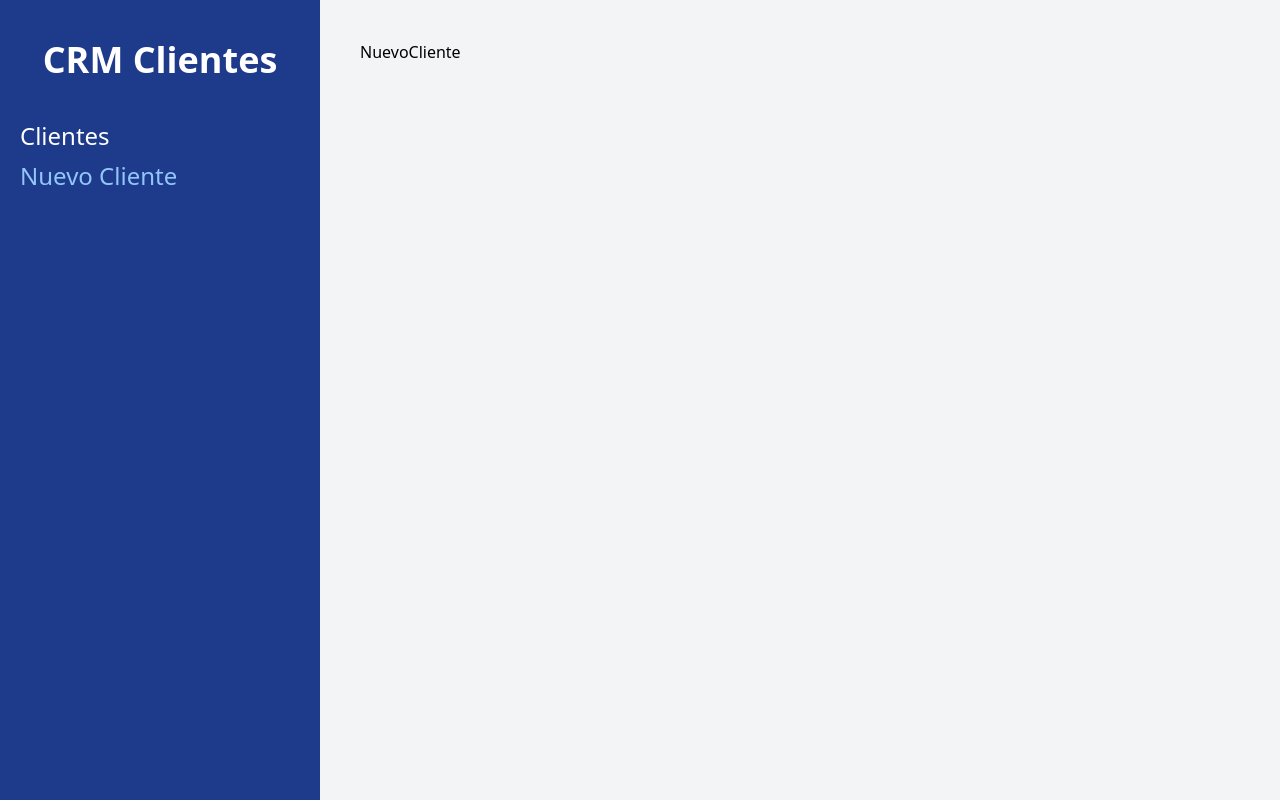
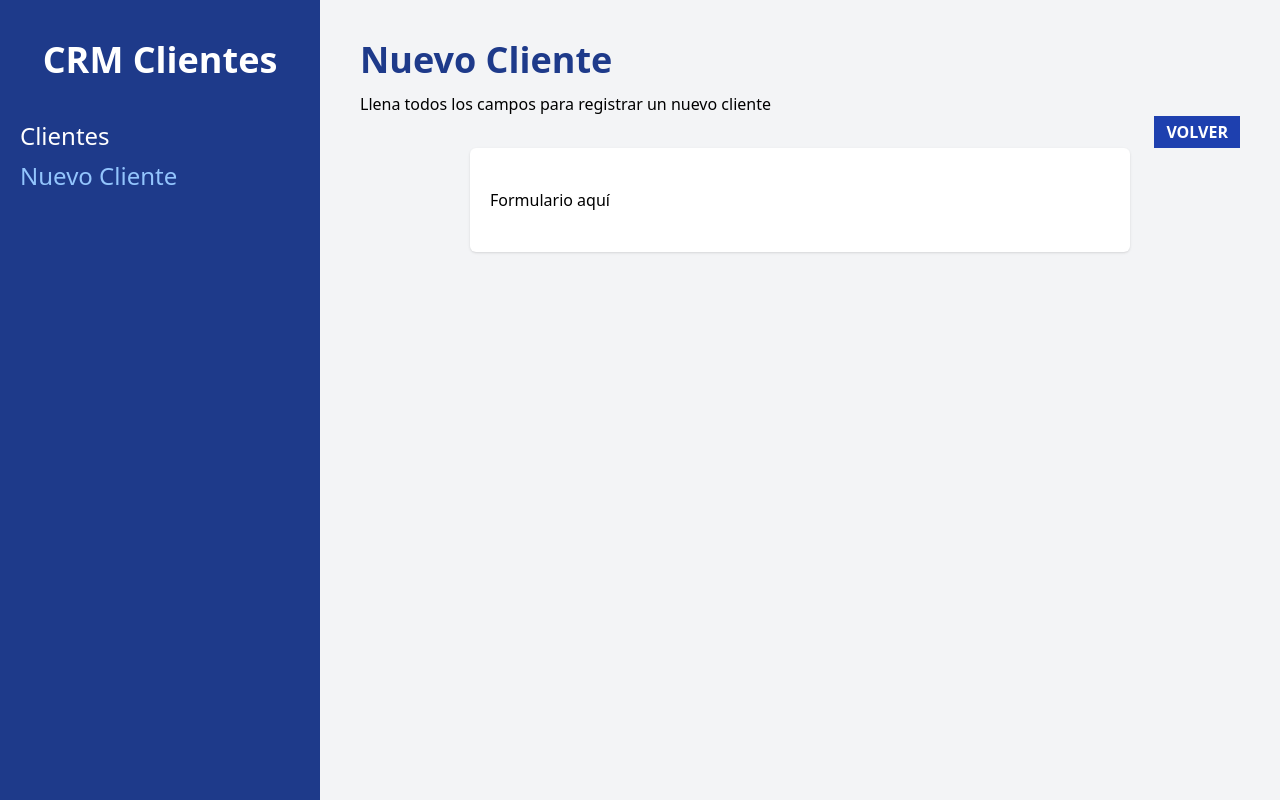
Before and after one commit to PauliVr/administrador-clientes, a React (Vite) app: page /clientes/nuevo in a window 1280 px wide. Built offline with nearby package versions, Linux system fonts and the light colour scheme.

Commit message:
Create the title and back button to new client form

```diff
--- a/src/pages/NuevoCliente.jsx
+++ b/src/pages/NuevoCliente.jsx
@@ -1,8 +1,27 @@
+import { useNavigate } from 'react-router-dom';
 
 function NuevoCliente() {
+  const navigate = useNavigate();
+
   return (
-    <div>NuevoCliente</div>
-  )
+    <>
+      <h1 className='font-black text-4xl text-blue-900'>Nuevo Cliente</h1>
+      <p className='mt-3'>Llena todos los campos para registrar un nuevo cliente</p>
+
+      <div className='flex justify-end'>
+        <button
+          className='bg-blue-800 text-white px-3 py-1 font-bold uppercase'
+          onClick={() => navigate(-1)}
+        >
+          Volver
+        </button>
+      </div>
+
+      <div className='bg-white shadow rounded-md md:w-3/4 mx-auto px-5 py-10'>
+        <p>Formulario aquí</p>
+      </div>
+    </>
+  );
 }
 
-export default NuevoCliente
+export default NuevoCliente;
```
